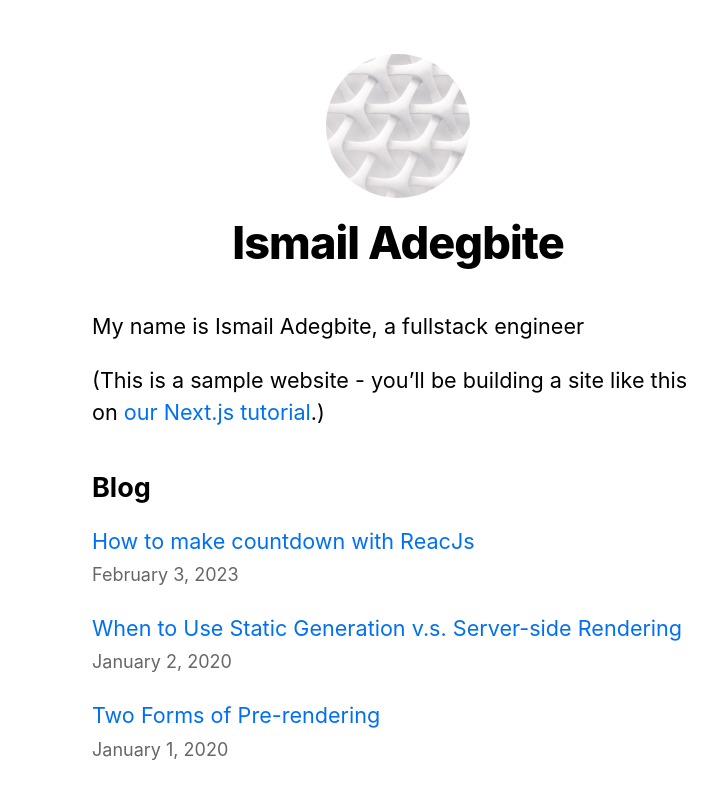
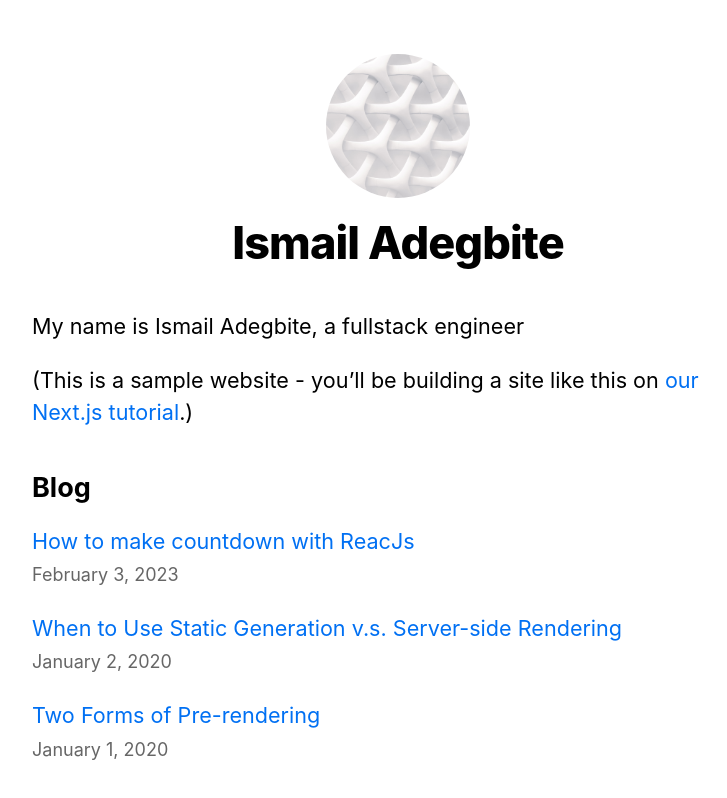
Before and after one commit to Ismat27/nextjs-blog, a Next.js app: page / in a window 1280 px wide. Shown: the top 798 px of the page, without its empty margins (242-969 px from the left). Built offline with nearby package versions, Linux system fonts and the light colour scheme.

Commit message:
update styles

```diff
--- a/components/layout.module.css
+++ b/components/layout.module.css
@@ -1,5 +1,5 @@
 .container {
-    max-width: 36rem;
+    max-width: 768px;
     padding: 0 1rem;
     margin: 3rem auto 6rem;
     min-height: 100vh;
--- a/styles/global.css
+++ b/styles/global.css
@@ -25,3 +25,10 @@ img {
   max-width: 100%;
   display: block;
 }
+
+pre {
+  background-color: black;
+  color: white;
+  padding: 1rem;
+  overflow: scroll;
+}
```
